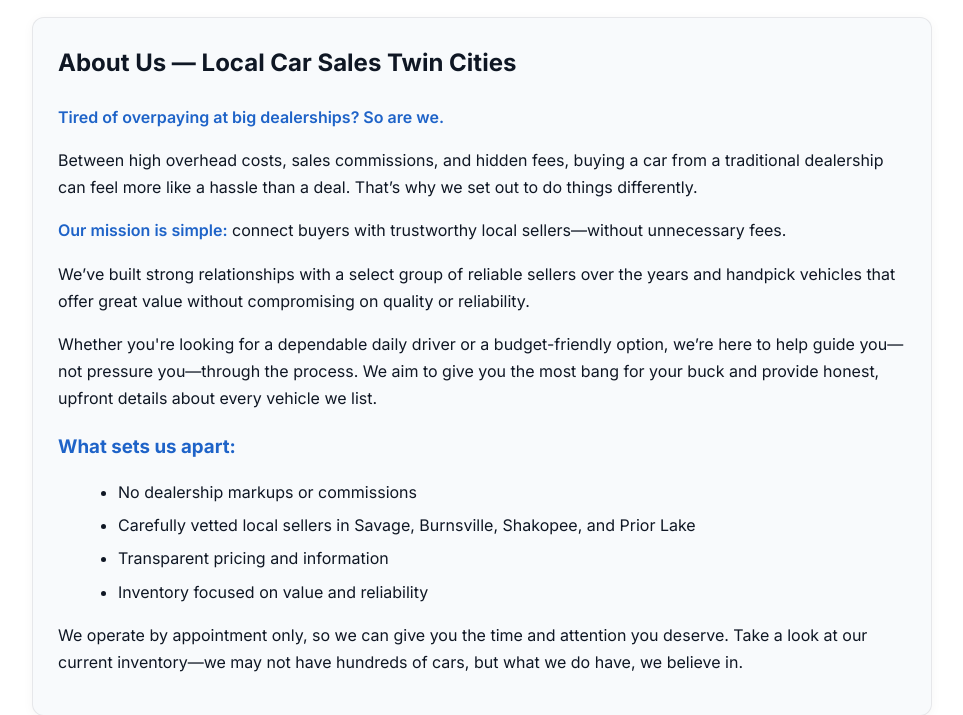
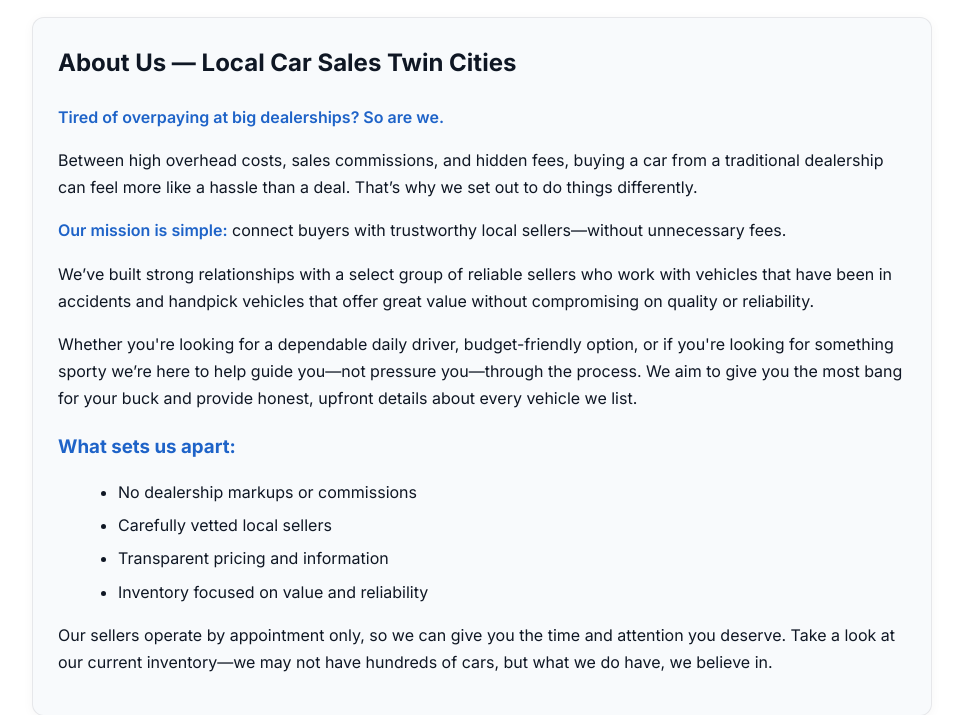
Before and after one commit to yamaha7632/Cars4me, a plain HTML site: page about.html in a window 1280 px wide. Shown: the part 90-805 px from the top of the page, without its empty margins (158-1121 px from the left). Drawn offline with Linux system fonts and the light colour scheme.

Commit message:
Update about.html

```diff
--- a/about.html
+++ b/about.html
@@ -59,16 +59,16 @@
     <p><span class="highlight">Tired of overpaying at big dealerships? So are we.</span></p>
     <p>Between high overhead costs, sales commissions, and hidden fees, buying a car from a traditional dealership can feel more like a hassle than a deal. That’s why we set out to do things differently.</p>
     <p><span class="highlight">Our mission is simple:</span> connect buyers with trustworthy local sellers—without unnecessary fees.</p>
-    <p>We’ve built strong relationships with a select group of reliable sellers over the years and handpick vehicles that offer great value without compromising on quality or reliability.</p>
-    <p>Whether you're looking for a dependable daily driver or a budget-friendly option, we’re here to help guide you—not pressure you—through the process. We aim to give you the most bang for your buck and provide honest, upfront details about every vehicle we list.</p>
+    <p>We’ve built strong relationships with a select group of reliable sellers who work with vehicles that have been in accidents and handpick vehicles that offer great value without compromising on quality or reliability.</p>
+    <p>Whether you're looking for a dependable daily driver, budget-friendly option, or if you're looking for something sporty we’re here to help guide you—not pressure you—through the process. We aim to give you the most bang for your buck and provide honest, upfront details about every vehicle we list.</p>
     <h3>What sets us apart:</h3>
     <ul>
       <li>No dealership markups or commissions</li>
-      <li>Carefully vetted local sellers in Savage, Burnsville, Shakopee, and Prior Lake</li>
+      <li>Carefully vetted local sellers</li>
       <li>Transparent pricing and information</li>
       <li>Inventory focused on value and reliability</li>
     </ul>
-    <p>We operate by appointment only, so we can give you the time and attention you deserve. Take a look at our current inventory—we may not have hundreds of cars, but what we do have, we believe in.</p>
+    <p>Our sellers operate by appointment only, so we can give you the time and attention you deserve. Take a look at our current inventory—we may not have hundreds of cars, but what we do have, we believe in.</p>
   </article>
 
   <footer>
```
